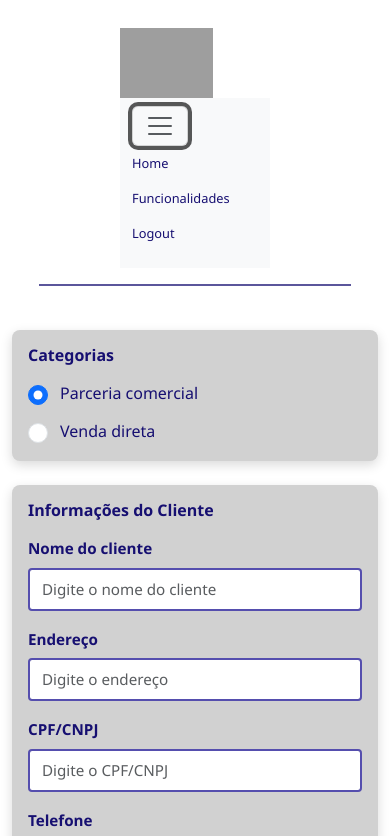
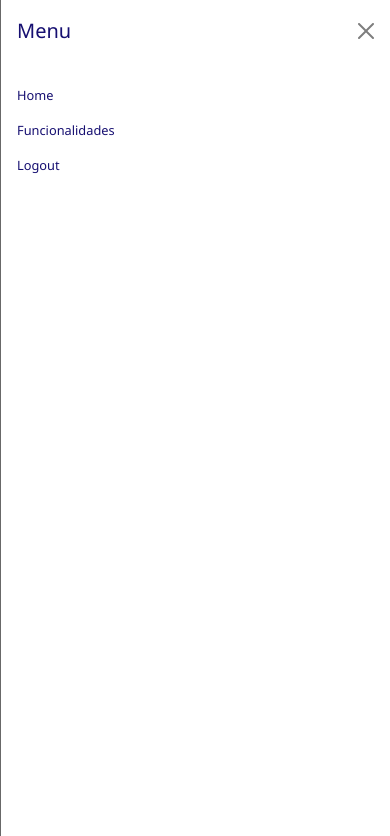
Before and after one commit to MatheusDalcorso/Projeto-Integrador-Fatec---Essenza, a plain HTML site: page vendas/cadastrar.html in a window 390 px wide. Both pictures are taken after a click on the button "Toggle navigation". Shown: the top 836 px of the page. Drawn offline with nearby package versions, Linux system fonts and the light colour scheme; grey boxes are pictures that could not be loaded.

Commit message:
Ajuste na responsividade do menu hamburguer, troquei para um estilo offcanvas

```diff
--- a/vendas/cadastrar.html
+++ b/vendas/cadastrar.html
@@ -56,7 +56,7 @@
                         </ul>
                     </nav> -->
 
-                    <nav class="navbar navbar-expand-md bg-body-tertiary">
+                    <!-- <nav class="navbar navbar-expand-md">
                         <div class="container-fluid">
                             <button class="navbar-toggler" type="button" data-bs-toggle="collapse"
                                 data-bs-target="#navbarTogglerDemo02" aria-controls="navbarTogglerDemo02"
@@ -77,8 +77,38 @@
                                 </ul>
                             </div>
                         </div>
+                    </nav> -->
+
+                    <nav class="navbar navbar-expand-md ">
+                        <div class="container-fluid">
+                            <button class="navbar-toggler" type="button" data-bs-toggle="offcanvas"
+                                data-bs-target="#offcanvasNavbar" aria-controls="offcanvasNavbar"
+                                aria-label="Toggle navigation">
+                                <span class="navbar-toggler-icon"></span>
+                            </button>
+                            <div class="offcanvas offcanvas-end" tabindex="-1" id="offcanvasNavbar"
+                                aria-labelledby="offcanvasNavbarLabel">
+                                <div class="offcanvas-header">
+                                    <h5 class="offcanvas-title cor_primaria" id="offcanvasNavbarLabel">Menu</h5>
+                                    <button type="button" class="btn-close" data-bs-dismiss="offcanvas"
+                                        aria-label="Close"></button>
+                                </div>
+                                <div class="offcanvas-body">
+                                    <ul class="navbar-nav justify-content-end flex-grow-1 pe-3">
+                                        <li class="nav-item">
+                                            <a class="nav-link" href="/index.html">Home</a>
+                                        </li>
+                                        <li class="nav-item">
+                                            <a class="nav-link" href="/funcionalidades/index.html">Funcionalidades</a>
+                                        </li>
+                                        <li class="nav-item">
+                                            <a class="nav-link" href="/index.html">Logout</a>
+                                        </li>
+                                    </ul>
+                                </div>
+                            </div>
+                        </div>
                     </nav>
-
 
                 </div>
             </div>
```
